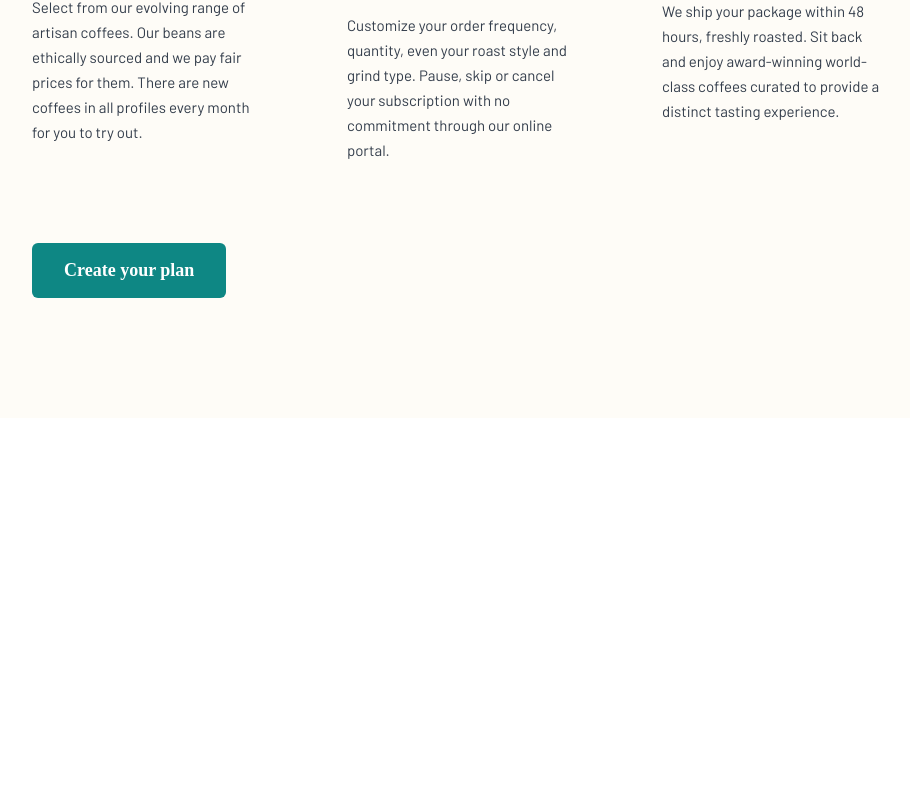
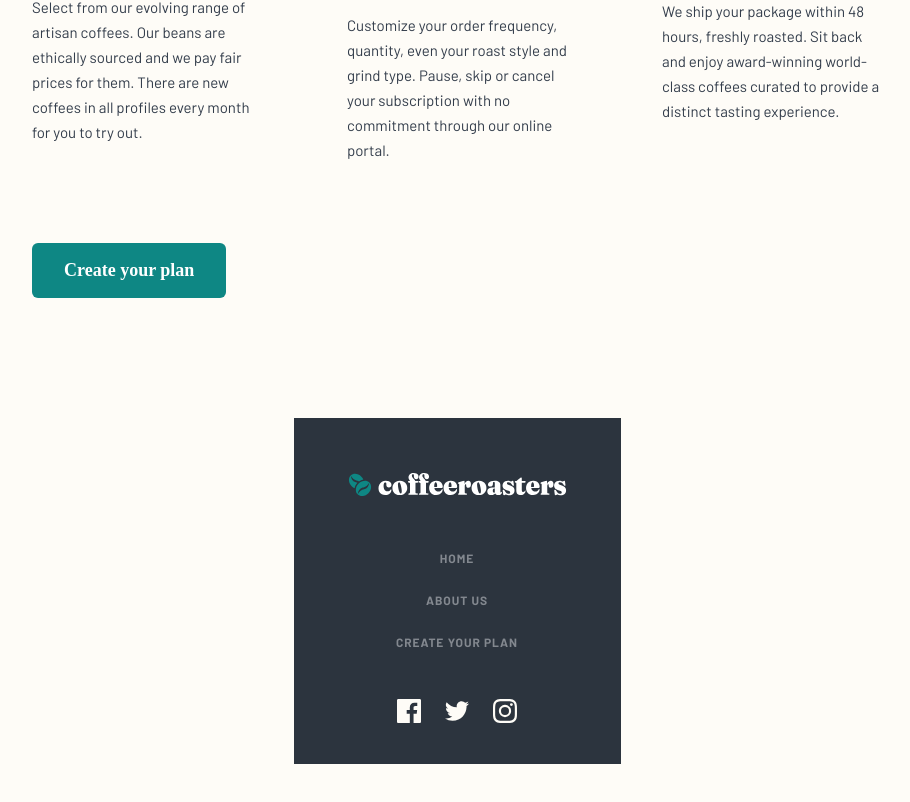
Before and after one commit to caarlosdamian/coffeeroasters-subscription-site, a React (Vite) app: page / in a window 1280 px wide. Shown: the part 2849-3651 px from the top of the page, without its empty margins (183-1093 px from the left). Before the commit the page ends 3267 px from the top, so only its background shows below. Built offline with nearby package versions, Linux system fonts and the light colour scheme; a web font is replaced by a local one.

Commit message:
feat(components): added footer

```diff
--- a/src/assets/index.ts
+++ b/src/assets/index.ts
@@ -1,4 +1,5 @@
 import logo from './shared/desktop/logo.svg';
+import logoFooter from './shared/desktop/logo-footer.svg';
 import hamburger from './shared/mobile/icon-hamburger.svg';
 import close from './shared/mobile/icon-close.svg';
 import danche from './home/desktop/image-danche.png';
@@ -20,4 +21,5 @@
   coffeBean,
   gift,
   truck,
+  logoFooter
 };
--- a/src/common/App.tsx
+++ b/src/common/App.tsx
@@ -2,12 +2,14 @@
 import './App.scss';
 import { Outlet } from 'react-router-dom';
 import { Header } from '../components';
+import { Footer } from '../components/footer/Footer';
 
 export const App = () => {
   return (
     <main className="main">
       <Header />
       <Outlet />
+      <Footer/>
     </main>
   );
 };
--- /dev/null
+++ b/src/components/footer/Footer.scss
@@ -0,0 +1,43 @@
+@use '../../tokens/index.scss' as tokens;
+
+.footer {
+  width: 327px;
+  height: 346px;
+  background: #2c343e;
+  margin-bottom: 72px;
+  padding: 54px;
+  display: flex;
+  flex-direction: column;
+  gap: 48px;
+  &__navigation {
+    display: flex;
+    align-items: center;
+    flex-direction: column;
+    gap: 24px;
+    span {
+      letter-spacing: 0.923077px;
+      text-transform: uppercase;
+
+      color: #83888f;
+      @include tokens.font(
+        tokens.$font-size-12,
+        tokens.$font-weight-700,
+        tokens.$line-height-15,
+        tokens.$font-family-barlow
+      );
+    }
+  }
+  &__socials {
+    display: flex;
+    align-items: center;
+    justify-content: center;
+    gap: 24px;
+    svg,
+    path {
+      cursor: pointer;
+      &:hover {
+        fill: #fdd6ba;
+      }
+    }
+  }
+}
--- /dev/null
+++ b/src/components/footer/Footer.tsx
@@ -0,0 +1,42 @@
+import React from 'react';
+import './Footer.scss';
+import { logo, logoFooter } from '../../assets';
+import { menuLinks } from '../../utils/data';
+import { Link } from 'react-router-dom';
+
+export const Footer = () => {
+  return (
+    <footer className="footer">
+      <div className="footer__logo">
+        <img src={logoFooter} alt="logo--footer" />
+      </div>
+      <div className="footer__navigation">
+        {menuLinks.map((link) => (
+          <Link className="links" to={link.path} key={link.path}>
+            <span>{link.label}</span>
+          </Link>
+        ))}
+      </div>
+      <div className="footer__socials">
+        <svg xmlns="http://www.w3.org/2000/svg" width="24" height="24">
+          <path
+            fill="#FEFCF7"
+            d="M22.675 0H1.325C.593 0 0 .593 0 1.325v21.351C0 23.407.593 24 1.325 24H12.82v-9.294H9.692v-3.622h3.128V8.413c0-3.1 1.893-4.788 4.659-4.788 1.325 0 2.463.099 2.795.143v3.24l-1.918.001c-1.504 0-1.795.715-1.795 1.763v2.313h3.587l-.467 3.622h-3.12V24h6.116c.73 0 1.323-.593 1.323-1.325V1.325C24 .593 23.407 0 22.675 0z"
+          />
+        </svg>
+        <svg xmlns="http://www.w3.org/2000/svg" width="24" height="20">
+          <path
+            fill="#FEFCF7"
+            d="M24 2.557a9.83 9.83 0 01-2.828.775A4.932 4.932 0 0023.337.608a9.864 9.864 0 01-3.127 1.195A4.916 4.916 0 0016.616.248c-3.179 0-5.515 2.966-4.797 6.045A13.978 13.978 0 011.671 1.149a4.93 4.93 0 001.523 6.574 4.903 4.903 0 01-2.229-.616c-.054 2.281 1.581 4.415 3.949 4.89a4.935 4.935 0 01-2.224.084 4.928 4.928 0 004.6 3.419A9.9 9.9 0 010 17.54a13.94 13.94 0 007.548 2.212c9.142 0 14.307-7.721 13.995-14.646A10.025 10.025 0 0024 2.557z"
+          />
+        </svg>
+        <svg xmlns="http://www.w3.org/2000/svg" width="24" height="24">
+          <path
+            fill="#FEFCF7"
+            d="M12 2.163c3.204 0 3.584.012 4.85.07 3.252.148 4.771 1.691 4.919 4.919.058 1.265.069 1.645.069 4.849 0 3.205-.012 3.584-.069 4.849-.149 3.225-1.664 4.771-4.919 4.919-1.266.058-1.644.07-4.85.07-3.204 0-3.584-.012-4.849-.07-3.26-.149-4.771-1.699-4.919-4.92-.058-1.265-.07-1.644-.07-4.849 0-3.204.013-3.583.07-4.849.149-3.227 1.664-4.771 4.919-4.919 1.266-.057 1.645-.069 4.849-.069zM12 0C8.741 0 8.333.014 7.053.072 2.695.272.273 2.69.073 7.052.014 8.333 0 8.741 0 12c0 3.259.014 3.668.072 4.948.2 4.358 2.618 6.78 6.98 6.98C8.333 23.986 8.741 24 12 24c3.259 0 3.668-.014 4.948-.072 4.354-.2 6.782-2.618 6.979-6.98.059-1.28.073-1.689.073-4.948 0-3.259-.014-3.667-.072-4.947-.196-4.354-2.617-6.78-6.979-6.98C15.668.014 15.259 0 12 0zm0 5.838a6.162 6.162 0 100 12.324 6.162 6.162 0 000-12.324zM12 16a4 4 0 110-8 4 4 0 010 8zm6.406-11.845a1.44 1.44 0 100 2.881 1.44 1.44 0 000-2.881z"
+          />
+        </svg>
+      </div>
+    </footer>
+  );
+};
```
Also changed, not shown: src/assets/shared/desktop/logo-footer.svg (added).
